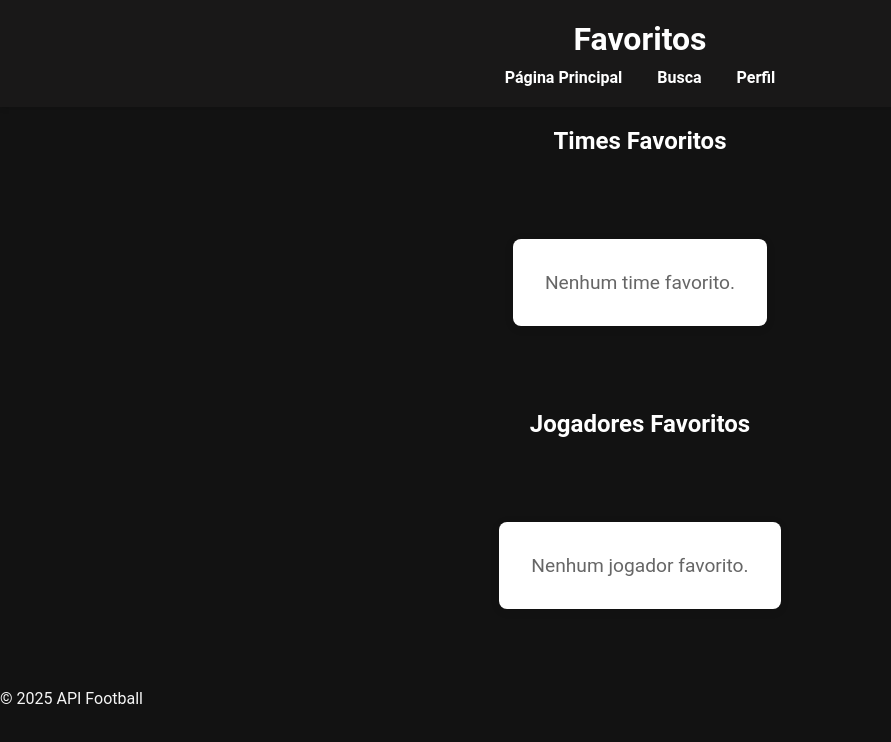
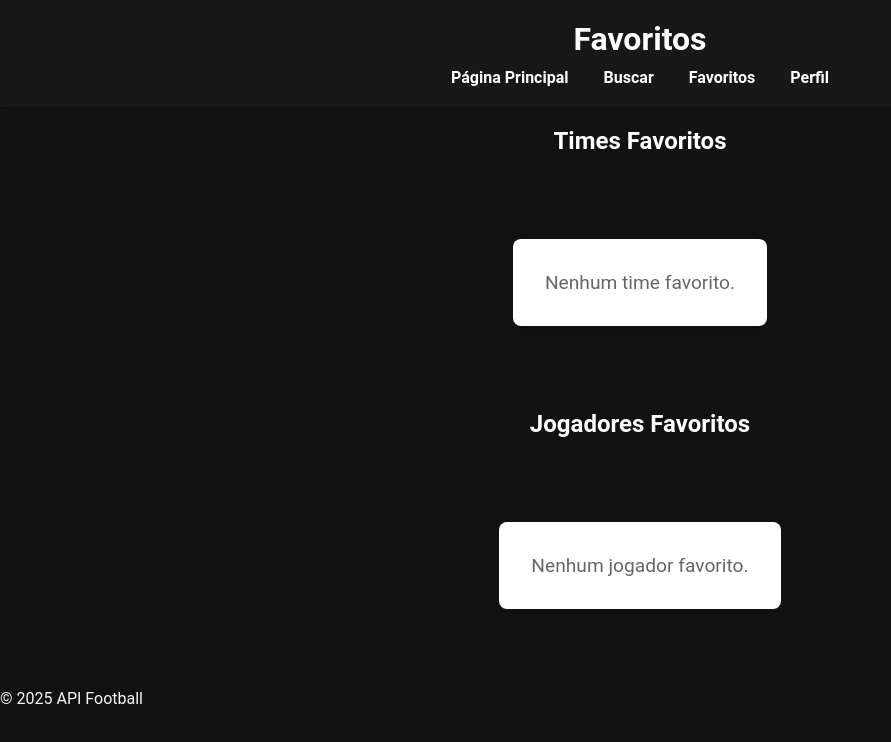
Before and after one commit to Daviramos7/api-football, a plain HTML site: page favorites.html in a window 1280 px wide. Shown: the whole page, without its empty margins (0-891 px from the left). Drawn offline with Linux system fonts and the light colour scheme.

Commit message:
Fixação de todos os itens no header e alteração de cor no hover deles

```diff
--- a/assets/css/global.css
+++ b/assets/css/global.css
@@ -58,7 +58,7 @@ nav ul li a {
 }
 
 nav ul li a:hover {
-  background-color: #0056b3;
+  background-color: #454647;
 }
 
 /* Estilo geral para formulários e inputs */
--- a/favorites.html
+++ b/favorites.html
@@ -13,7 +13,8 @@
         <nav>
             <ul>
                 <li><a href="main.html">Página Principal</a></li>
-                <li><a href="search.html">Busca</a></li>
+                <li><a href="search.html">Buscar</a></li>
+                <li><a href="favorites.html">Favoritos</a></li>
                 <li><a href="profile.html">Perfil</a></li>
             </ul>
         </nav>
```
Also changed, not shown: main.html (+1 -0 lines), profile.html (+2 -1 lines), search.html (+1 -0 lines).
